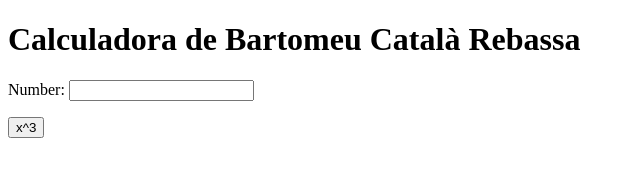
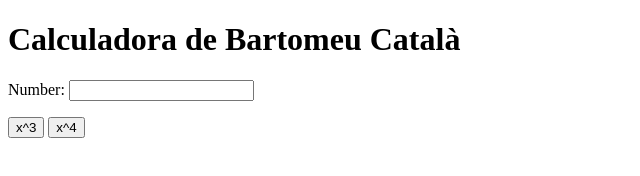
Before and after one commit to tcatalar/my_calculator, a plain HTML site: page index.html in a window 1280 px wide. Shown: the whole page, without its empty margins (0-640 px from the left). Drawn offline with Linux system fonts and the light colour scheme.

Commit message:
x^4 button

```diff
--- a/index.html
+++ b/index.html
@@ -5,17 +5,22 @@
 		<meta charset="utf-8">
 	</head>
 	<body>
-		<h1>Calculadora de Bartomeu Català Rebassa</h1>
+		<h1>Calculadora de Bartomeu Català</h1>
 		Number:
 		<input type="text" id="n1">
 		<p>
 			<button onclick="cube()"> x^3 </button>
+			<button onclick="power_4()"> x^4</button>
 		</p>
 		<script type="text/javascript">
 			function cube() {
 				var num = document.getElementById("n1");
 				num.value = Math.pow(num.value, 3);
 			}
+			function power_4() {
+				var num = document.getElementById("n1");
+				num.value = Math.pow(num.value, 4);
+			}
 		</script>
 	</body>
 </html>
```
